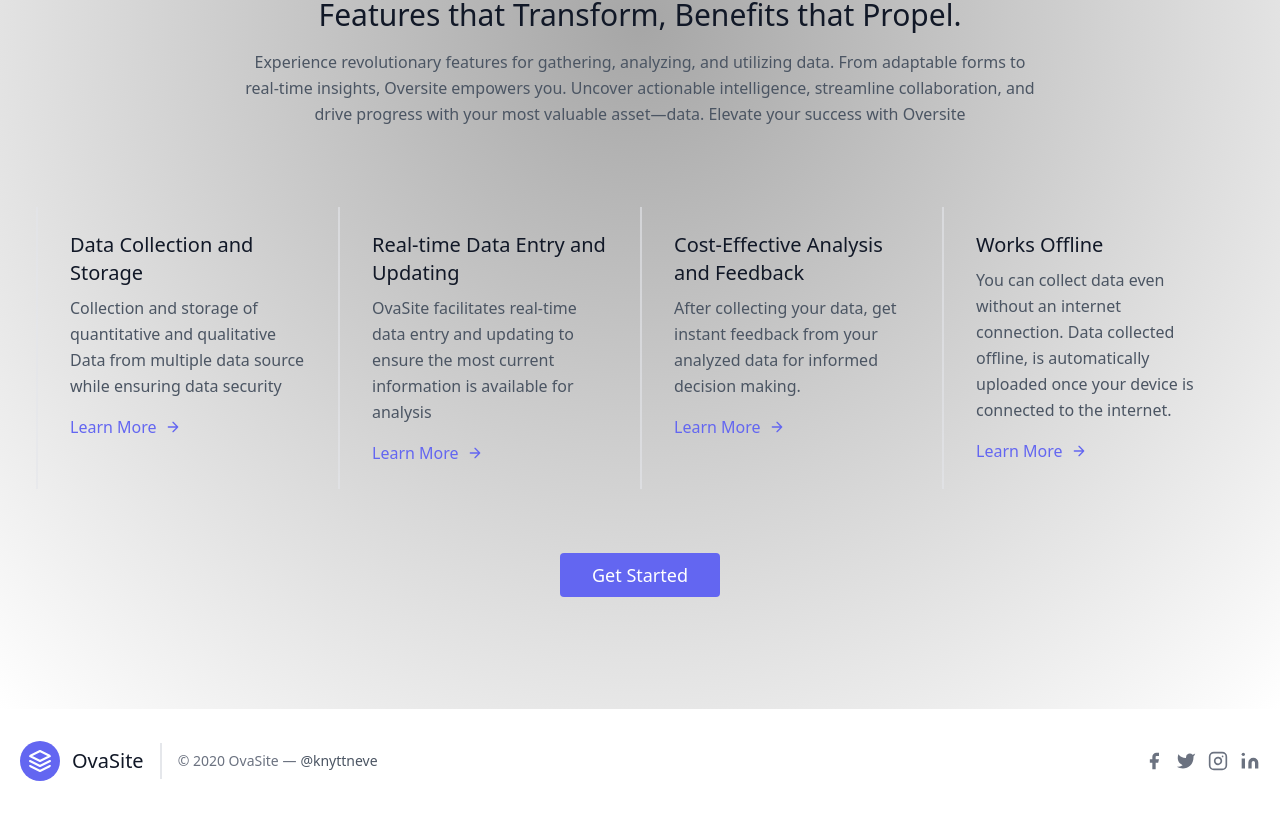
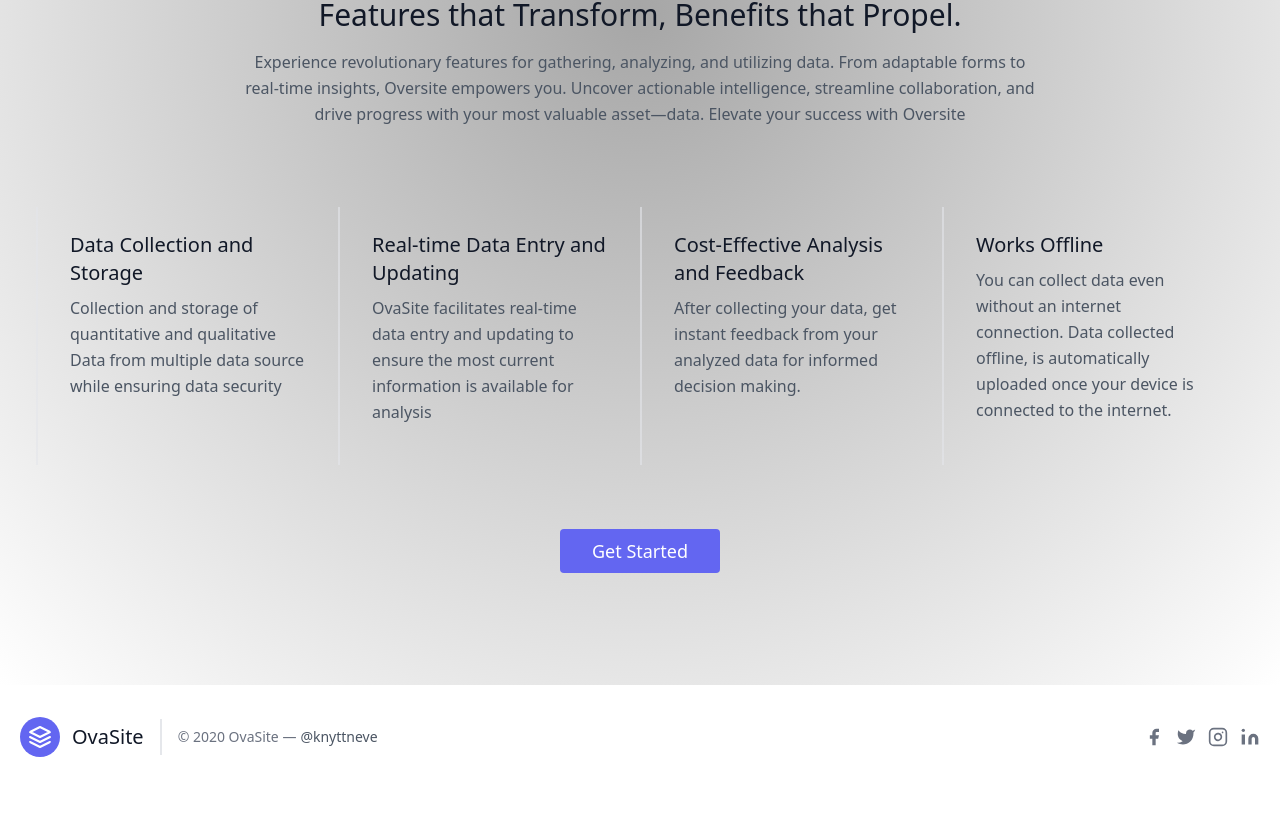
Before and after one commit to OkToPals/OvaSite-Frontend, a Next.js app: page / in a window 1280 px wide. Shown: the part 743-1556 px from the top of the page. After the commit the page ends 1532 px from the top, so only its background shows below. Built offline with nearby package versions, Linux system fonts and the light colour scheme.

Commit message:
Update content.js

```diff
--- a/src/components/content.js
+++ b/src/components/content.js
@@ -13,38 +13,22 @@ const Content = () => {
       <div className="xl:w-1/4 lg:w-1/2 md:w-full px-8 py-6 border-l-2 border-gray-200 border-opacity-60">
         <h2 className="text-lg sm:text-xl text-gray-900 font-medium title-font mb-2">Data Collection and Storage</h2>
         <p className="leading-relaxed text-base mb-4">Collection and storage of quantitative and qualitative Data from multiple data source while ensuring data security</p>
-        <a className="text-indigo-500 inline-flex items-center">Learn More
-          <svg fill="none" stroke="currentColor" stroke-linecap="round" stroke-linejoin="round" stroke-width="2" className="w-4 h-4 ml-2" viewBox="0 0 24 24">
-            <path d="M5 12h14M12 5l7 7-7 7"></path>
-          </svg>
-        </a>
+
       </div>
       <div className="xl:w-1/4 lg:w-1/2 md:w-full px-8 py-6 border-l-2 border-gray-200 border-opacity-60">
         <h2 className="text-lg sm:text-xl text-gray-900 font-medium title-font mb-2">Real-time Data Entry and Updating</h2>
         <p className="leading-relaxed text-base mb-4">OvaSite facilitates real-time data entry and updating to ensure the most current information is available for analysis</p>
-        <a className="text-indigo-500 inline-flex items-center">Learn More
-          <svg fill="none" stroke="currentColor" stroke-linecap="round" stroke-linejoin="round" stroke-width="2" className="w-4 h-4 ml-2" viewBox="0 0 24 24">
-            <path d="M5 12h14M12 5l7 7-7 7"></path>
-          </svg>
-        </a>
+
       </div>
       <div className="xl:w-1/4 lg:w-1/2 md:w-full px-8 py-6 border-l-2 border-gray-200 border-opacity-60">
         <h2 className="text-lg sm:text-xl text-gray-900 font-medium title-font mb-2">Cost-Effective Analysis and Feedback</h2>
         <p className="leading-relaxed text-base mb-4">After collecting your data, get instant feedback from your analyzed data for informed decision making.</p>
-        <a className="text-indigo-500 inline-flex items-center">Learn More
-          <svg fill="none" stroke="currentColor" stroke-linecap="round" stroke-linejoin="round" stroke-width="2" className="w-4 h-4 ml-2" viewBox="0 0 24 24">
-            <path d="M5 12h14M12 5l7 7-7 7"></path>
-          </svg>
-        </a>
+
       </div>
       <div className="xl:w-1/4 lg:w-1/2 md:w-full px-8 py-6 border-l-2 border-gray-200 border-opacity-60">
         <h2 className="text-lg sm:text-xl text-gray-900 font-medium title-font mb-2">Works Offline</h2>
         <p className="leading-relaxed text-base mb-4">You can collect data even without an internet connection. Data collected offline, is automatically uploaded once your device is connected to the internet.</p>
-        <a className="text-indigo-500 inline-flex items-center">Learn More
-          <svg fill="none" stroke="currentColor" stroke-linecap="round" stroke-linejoin="round" stroke-width="2" className="w-4 h-4 ml-2" viewBox="0 0 24 24">
-            <path d="M5 12h14M12 5l7 7-7 7"></path>
-          </svg>
-        </a>
+
       </div>
     </div>
     <button className="flex mx-auto mt-16 text-white bg-indigo-500 border-0 py-2 px-8 focus:outline-none hover:bg-indigo-600 rounded text-lg">Get Started</button>
```
